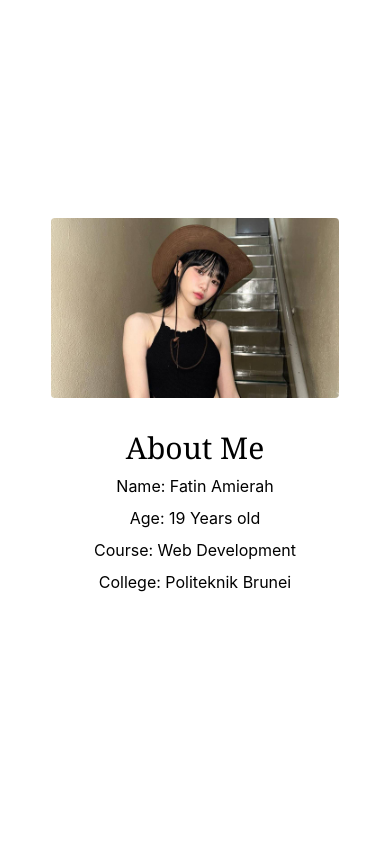
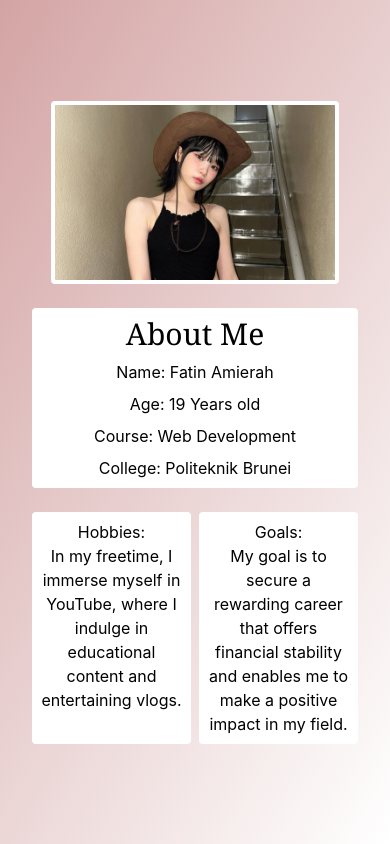
Before and after one commit to fatamie19/WADT_AS3, a Vue app: page / in a window 390 px wide. Built offline with nearby package versions, Linux system fonts and the light colour scheme.

Commit message:
Added Hobbies, Goals and Responsiveness

```diff
--- a/src/App.vue
+++ b/src/App.vue
@@ -1,12 +1,12 @@
 <script setup lang="ts">
 </script>
 
-<template>
+<template class="bg-">
   <div class="flex flex-col items-center space-y-4">
-    <img class="w-72 md:w-80 lg:w-96 rounded" src="./assets/KCW.jpg">
+    <img class="w-72 md:w-80 lg:w-96 rounded border-4 border-white" src="./assets/KCW.jpg">
   </div>
   <br>
-  <div class="flex flex-col items-center space-y-2 bg-white text-black hover:bg-black hover:text-white px-10 py-2 rounded">
+  <div class="flex flex-col items-center space-y-2 bg-white text-black hover:bg-black hover:text-white py-2 rounded">
     <p class="font-serif text-3xl md:text-4xl lg:text-5xl">About Me</p>
     <p class="text-base md:text-lg lg:text-xl">Name: Fatin Amierah</p>
     <p class="text-base md:text-lg lg:text-xl">Age: 19 Years old</p>
@@ -15,8 +15,11 @@
   </div>
   <br>
 
+  <div class="grid grid-cols-2 gap-2 text-black">
+    <div class="bg-white rounded py-2 px-2 hover:bg-black hover:text-white sm:w-48 md:w-60 lg:w-96">Hobbies: <br> In my freetime, I immerse myself in YouTube, where I indulge in educational content and entertaining vlogs.</div>
+    <div class="bg-white rounded py-2 px-2 hover:bg-black hover:text-white sm:w-48 md:w-60 lg:w-96">Goals: <br> My goal is to secure a rewarding career that offers financial stability and enables me to make a positive impact in my field. </div>
+  </div>
 </template>
 
 <style scoped>
-
 </style>
--- a/src/style.css
+++ b/src/style.css
@@ -9,7 +9,7 @@
 
   color-scheme: light dark;
   color: rgba(255, 255, 255, 0.87);
-  background-color: #242424;
+  background-image: linear-gradient(120deg, #d4a4a4, #ffffff);
 
   font-synthesis: none;
   text-rendering: optimizeLegibility;
```
